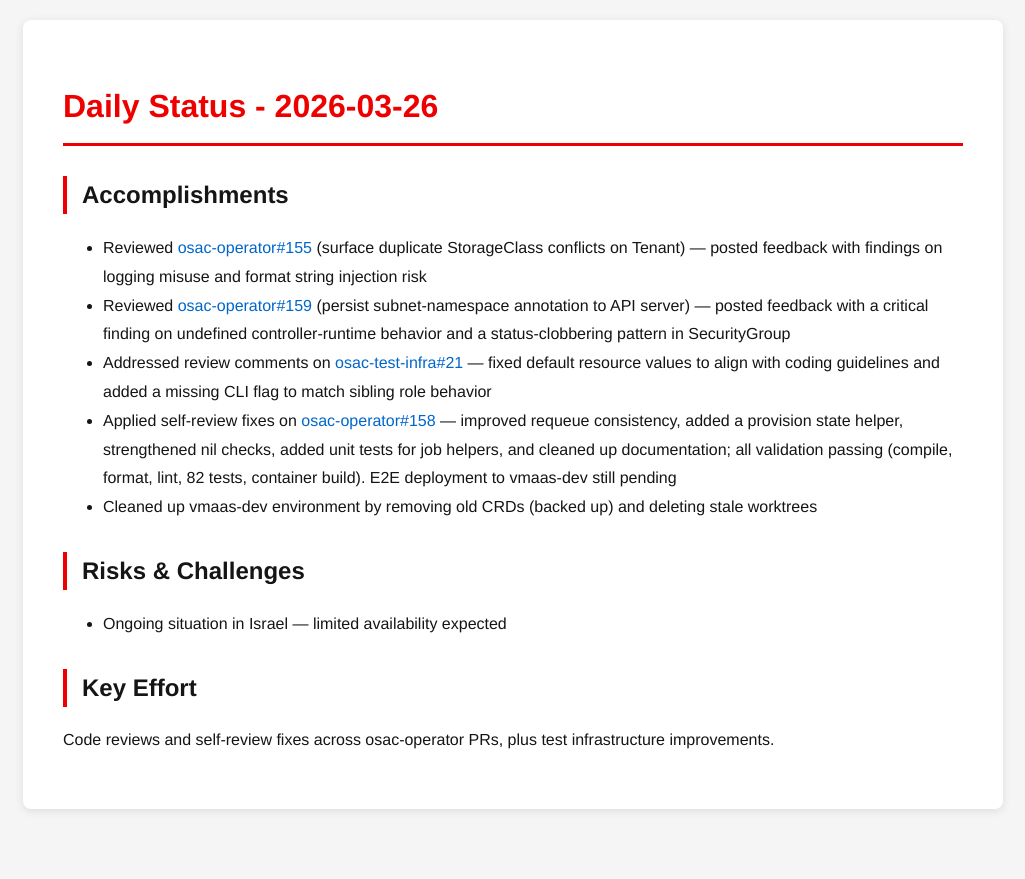
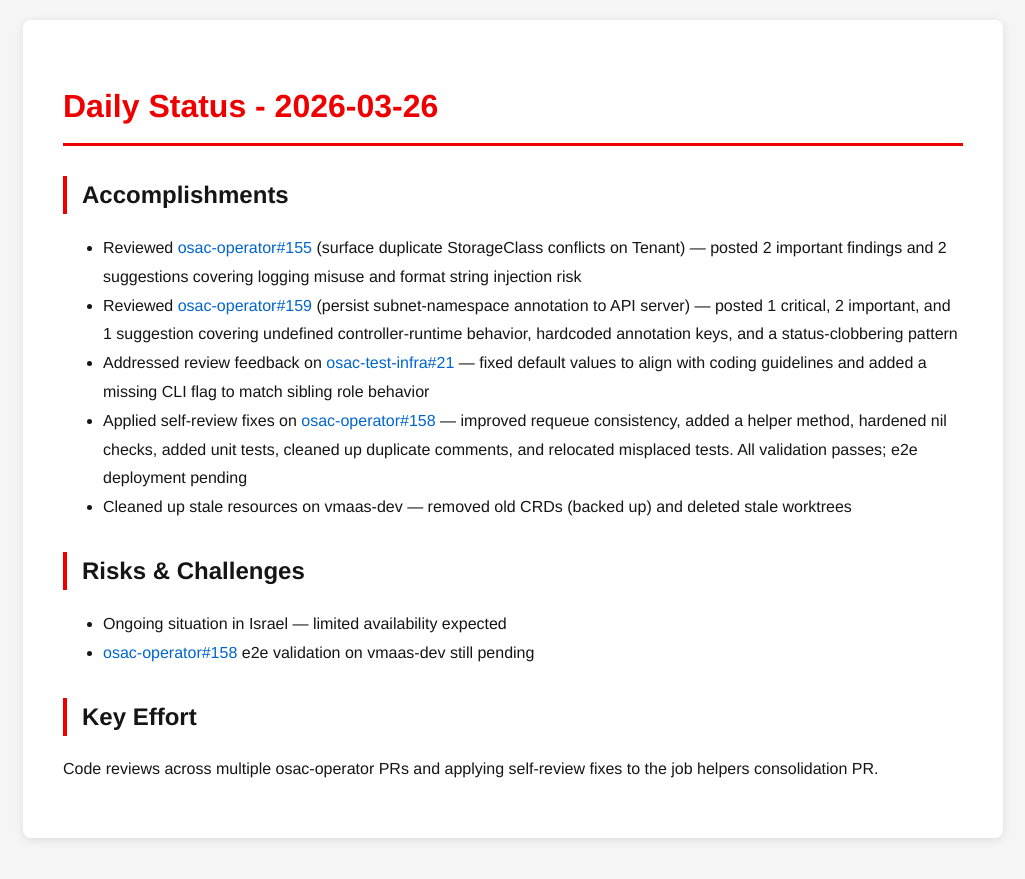
Before and after one commit to tzvatot/daily-status, a Jekyll site: the page built from 2026-03-26.md, in a window 1280 px wide. Shown: the top 879 px of the page, without its empty margins (127-1152 px from the left). Built offline with Jekyll 4.4.1, drawn with Linux system fonts in a browser that asks for light colours.

Commit message:
Daily status update - 2026-03-26

```diff
--- a/2026-03-26.md
+++ b/2026-03-26.md
@@ -7,14 +7,15 @@
 # Daily Status - 2026-03-26
 
 ## Accomplishments
-- Reviewed [osac-operator#155](https://github.com/osac-project/osac-operator/pull/155) (surface duplicate StorageClass conflicts on Tenant) — posted feedback with findings on logging misuse and format string injection risk
-- Reviewed [osac-operator#159](https://github.com/osac-project/osac-operator/pull/159) (persist subnet-namespace annotation to API server) — posted feedback with a critical finding on undefined controller-runtime behavior and a status-clobbering pattern in SecurityGroup
-- Addressed review comments on [osac-test-infra#21](https://github.com/osac-project/osac-test-infra/pull/21) — fixed default resource values to align with coding guidelines and added a missing CLI flag to match sibling role behavior
-- Applied self-review fixes on [osac-operator#158](https://github.com/osac-project/osac-operator/pull/158) — improved requeue consistency, added a provision state helper, strengthened nil checks, added unit tests for job helpers, and cleaned up documentation; all validation passing (compile, format, lint, 82 tests, container build). E2E deployment to vmaas-dev still pending
-- Cleaned up vmaas-dev environment by removing old CRDs (backed up) and deleting stale worktrees
+- Reviewed [osac-operator#155](https://github.com/osac-project/osac-operator/pull/155) (surface duplicate StorageClass conflicts on Tenant) — posted 2 important findings and 2 suggestions covering logging misuse and format string injection risk
+- Reviewed [osac-operator#159](https://github.com/osac-project/osac-operator/pull/159) (persist subnet-namespace annotation to API server) — posted 1 critical, 2 important, and 1 suggestion covering undefined controller-runtime behavior, hardcoded annotation keys, and a status-clobbering pattern
+- Addressed review feedback on [osac-test-infra#21](https://github.com/osac-project/osac-test-infra/pull/21) — fixed default values to align with coding guidelines and added a missing CLI flag to match sibling role behavior
+- Applied self-review fixes on [osac-operator#158](https://github.com/osac-project/osac-operator/pull/158) — improved requeue consistency, added a helper method, hardened nil checks, added unit tests, cleaned up duplicate comments, and relocated misplaced tests. All validation passes; e2e deployment pending
+- Cleaned up stale resources on vmaas-dev — removed old CRDs (backed up) and deleted stale worktrees
 
 ## Risks & Challenges
 - Ongoing situation in Israel — limited availability expected
+- [osac-operator#158](https://github.com/osac-project/osac-operator/pull/158) e2e validation on vmaas-dev still pending
 
 ## Key Effort
-Code reviews and self-review fixes across osac-operator PRs, plus test infrastructure improvements.
+Code reviews across multiple osac-operator PRs and applying self-review fixes to the job helpers consolidation PR.
```
